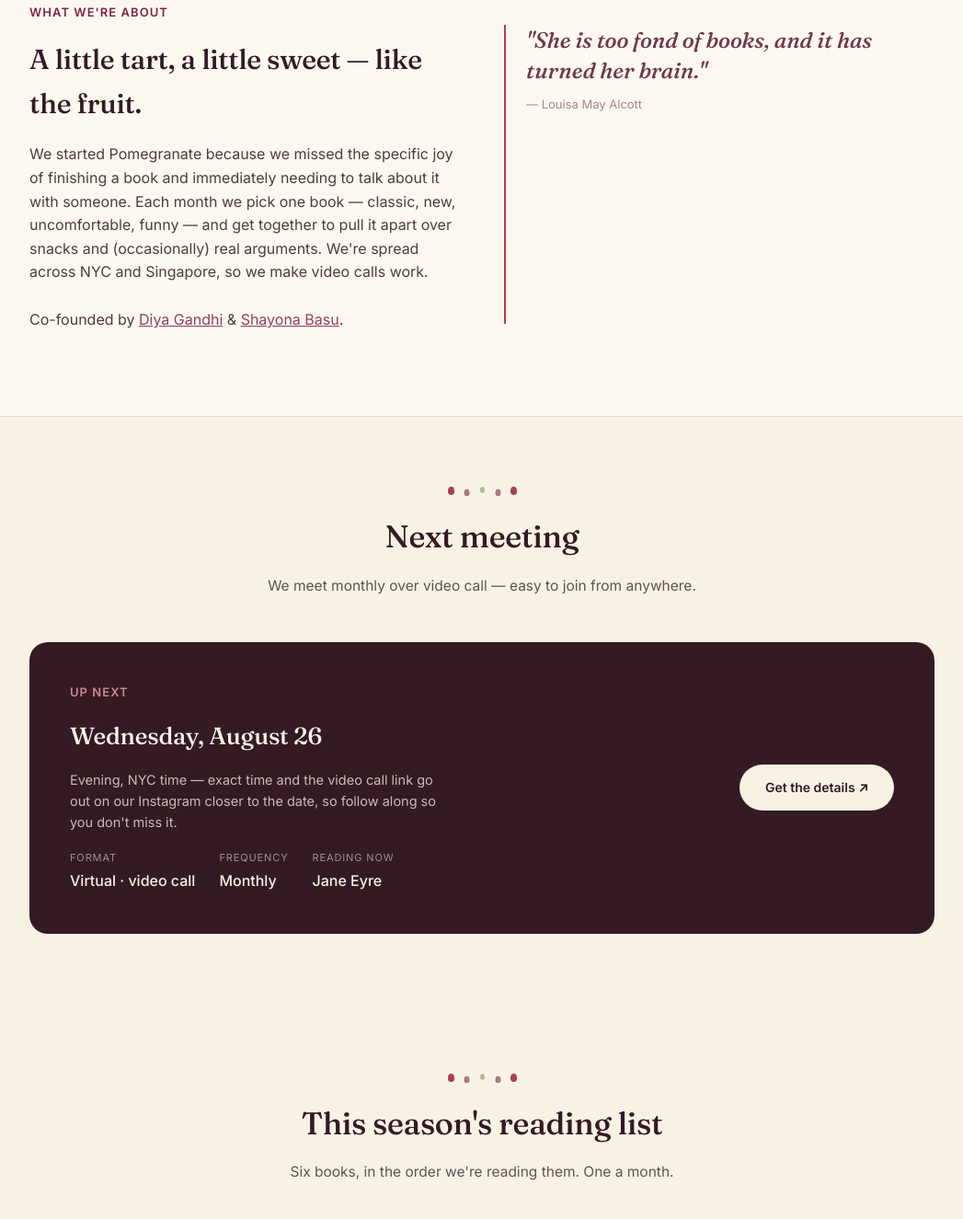
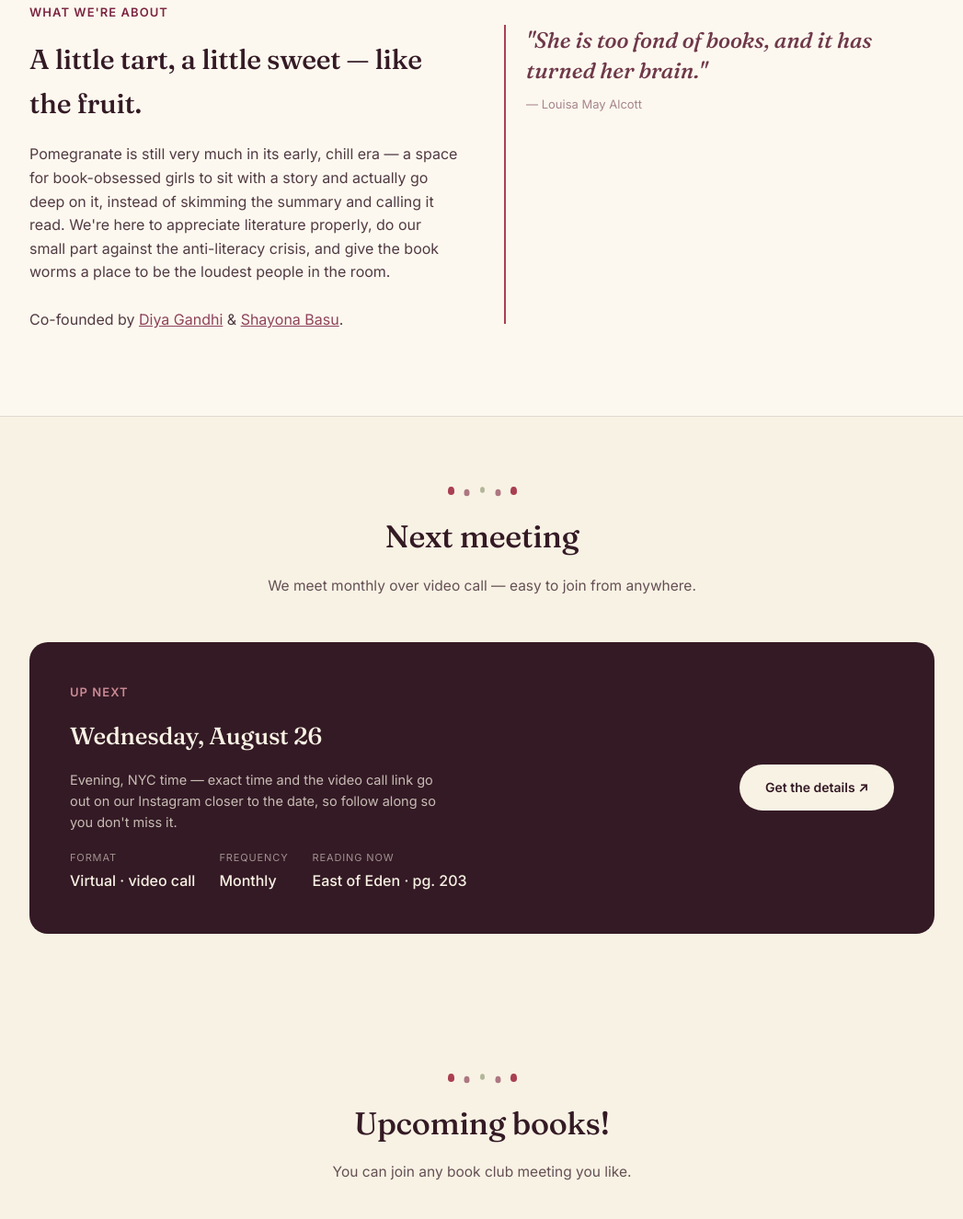
Before and after one commit to shayona21/pombookclub, a plain HTML site: page index.html in a window 1280 px wide. Shown: the part 755-2080 px from the top of the page at 92% size, without its empty margins (116-1163 px from the left). Drawn offline with Linux system fonts and the light colour scheme.

Commit message:
Revise text in index.html for tone

```diff
--- a/index.html
+++ b/index.html
@@ -398,8 +398,8 @@
 <div id="top" class="hero">
   <div class="wrap hero-grid">
     <div>
-      <span class="eyebrow">A book club, run for the love of it</span>
-      <h1>Books worth <em>arguing</em><br>about, together.</h1>
+      <span class="eyebrow">A book club, read for the love of it</span>
+      <h1>Books worth <em>savoring</em><br>together.</h1>
       <p class="lede">Pomegranate Book Club is a small, warm circle of readers who meet once a month to talk about a book we've all actually finished (mostly). No syllabus, no pressure — just good books and better conversation. NYC x Singapore based.</p>
       <div class="hero-cta">
         <a class="btn-primary" href="#meeting">See next meeting</a>
@@ -417,7 +417,7 @@
     <div>
       <span class="eyebrow">What we're about</span>
       <h2 style="font-size:30px; margin-bottom:18px;">A little tart, a little sweet — like the fruit.</h2>
-      <p>We started Pomegranate because we missed the specific joy of finishing a book and immediately needing to talk about it with someone. Each month we pick one book — classic, new, uncomfortable, funny — and get together to pull it apart over snacks and (occasionally) real arguments. We're spread across NYC and Singapore, so we make video calls work.</p>
+      <p>Pomegranate is still very much in its early, chill era — a space for book-obsessed girls to sit with a story and actually go deep on it, instead of skimming the summary and calling it read. We're here to appreciate literature properly, do our small part against the anti-literacy crisis, and give the book worms a place to be the loudest people in the room.</p>
       <p class="founders">Co-founded by <a href="https://www.instagram.com/diya.gandhi/" target="_blank" rel="noopener">Diya Gandhi</a> &amp; <a href="https://www.instagram.com/shayonab21/" target="_blank" rel="noopener">Shayona Basu</a>.</p>
     </div>
     <p class="quote">"She is too fond of books, and it has turned her brain."<br><span style="font-family:'Inter',sans-serif; font-style:normal; font-size:13px; opacity:0.6; display:block; margin-top:10px;">— Louisa May Alcott</span></p>
@@ -447,7 +447,7 @@
           </div>
           <div>
             <span class="label">Reading now</span>
-            <span class="value">Jane Eyre</span>
+            <span class="value">East of Eden · pg. 203</span>
           </div>
         </div>
       </div>
@@ -460,8 +460,8 @@
   <div class="wrap">
     <div class="section-head">
       <div class="seeds"><span></span><span></span><span></span><span></span><span></span></div>
-      <h2>This season's reading list</h2>
-      <p>Six books, in the order we're reading them. One a month.</p>
+      <h2>Upcoming books!</h2>
+      <p>You can join any book club meeting you like.</p>
     </div>
     <div class="book-list reveal">
       <div class="book-row">
```
